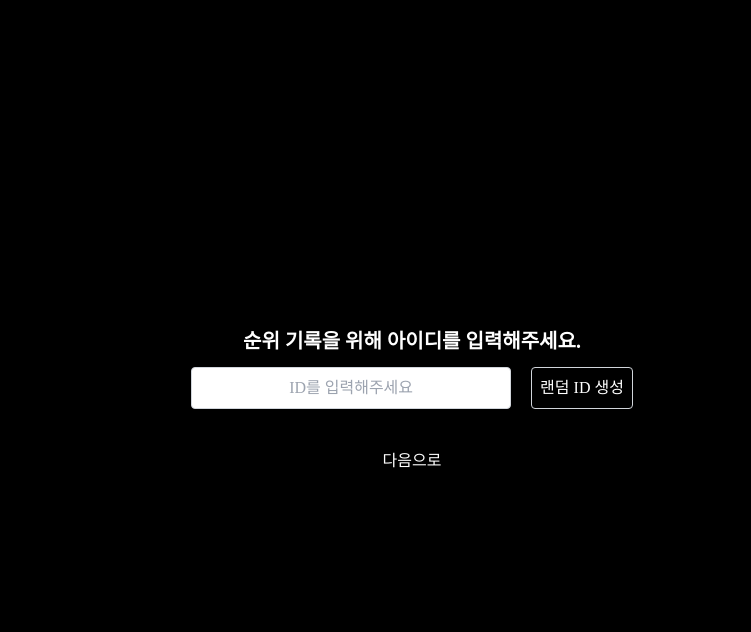
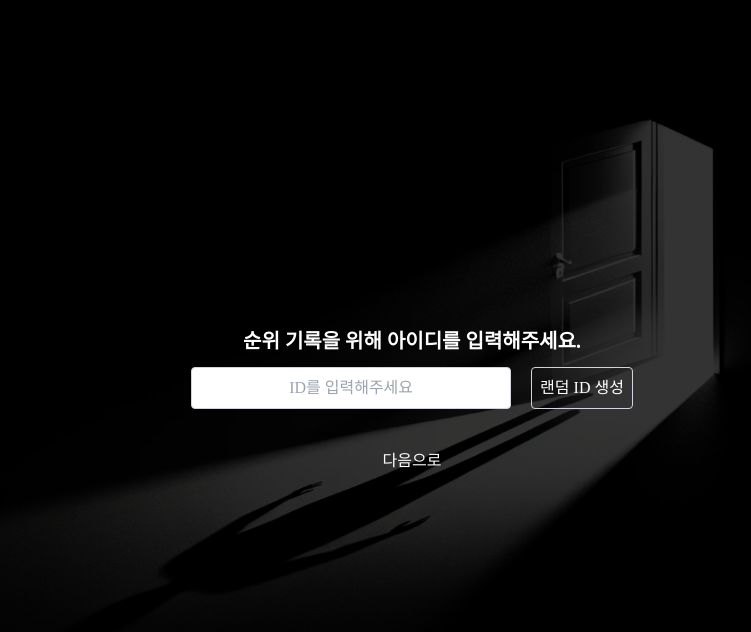
Before and after one commit to partlyjadedyouth/escape-anywhere, a Next.js app: page /login in a window 1280 px wide. Shown: the top 632 px of the page, without its empty margins (228-979 px from the left). Built offline with nearby package versions, Linux system fonts and the light colour scheme; a web font is replaced by a local one.

Commit message:
소소한 수정 - 로그인 페이지 배경 이미지 추가 - 게임 페이지 불필요한 변수 삭제

```diff
--- a/app/game/page.tsx
+++ b/app/game/page.tsx
@@ -14,7 +14,6 @@ export default function Game() {
 
   const [messages, setMessages] = useState<ChatMessage[]>([]); // messages 상태를 빈 배열로 초기화합니다.
   const [input, setInput] = useState<string>(""); // input 상태를 빈 문자열로 초기화합니다.
-  const [activateInput, setActivateInput] = useState<boolean>(false); // activateInput 상태를 false로 초기화합니다.
   const [isLoading, setIsLoading] = useState<boolean>(false); // 로딩 상태를 추적하는 새로운 상태 변수
 
   useEffect(() => {
--- a/app/login/page.tsx
+++ b/app/login/page.tsx
@@ -32,7 +32,15 @@ export default function Login() {
 
   return (
     // JSX를 반환합니다.
-    <>
+    <div
+      className="flex flex-col items-center justify-center min-h-screen w-full bg-black text-white bg-center bg-cover"
+      // flex 컨테이너로, 세로 방향으로 정렬하고, 가운데 정렬하며, 화면 높이를 가득 채우도록 설정합니다.
+      style={{
+        backgroundImage: "url('/image/background.png')",
+        backgroundSize: "cover",
+      }}
+      // 배경 이미지를 설정합니다.
+    >
       <div className="flex flex-col items-center justify-center">
         {/* flex 컨테이너로, 세로 방향으로 정렬하고, 가운데 정렬합니다. */}
         <p className="font-bold mb-3 text-xl">
@@ -69,6 +77,6 @@ export default function Login() {
           {/* 버튼의 텍스트입니다. */}
         </button>
       </div>
-    </>
+    </div>
   );
 }
```
